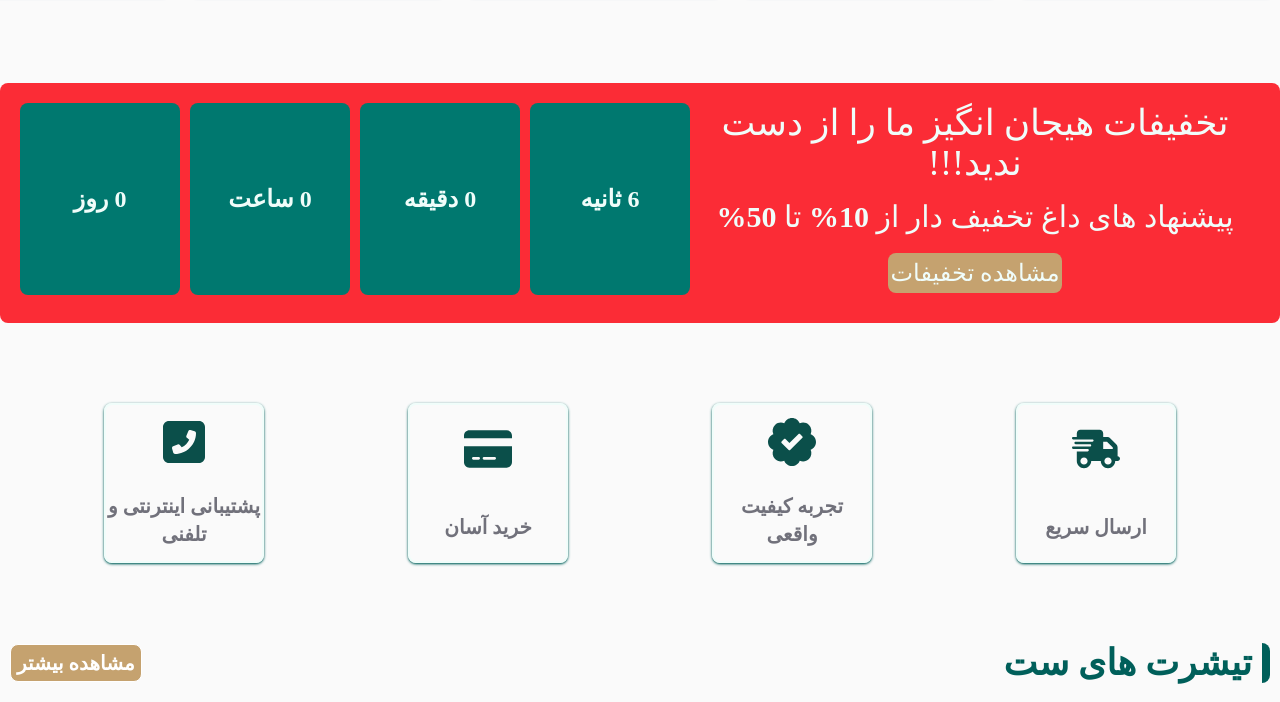
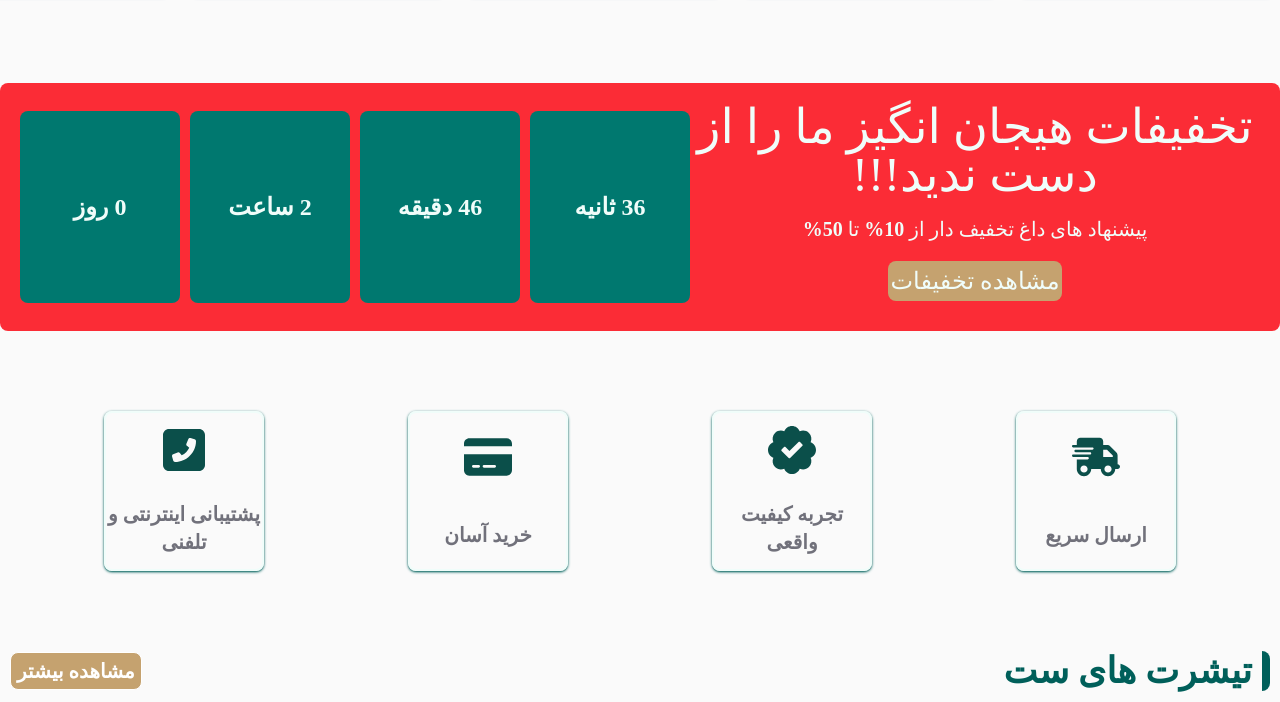
Before and after one commit to Hassan-Mousavi/T-shirt_online-shop, a website: page index.html in a window 1280 px wide. Shown: the part 2716-3418 px from the top of the page. Drawn offline with Linux system fonts and the light colour scheme.

Commit message:
new update timer

```diff
--- a/index.html
+++ b/index.html
@@ -1143,11 +1143,13 @@
       <!-- container div -->
       <div class="xl:w-7xl lg:w-5xl w-full mx-auto">
         <!-- Takhfifat container -->
-        <div class="flex justify-between bg-red-500 p-5 rounded-lg">
+        <div
+          class="flex lg:flex flex-col-reverse lg:flex-row justify-between bg-red-500 p-5 rounded-lg"
+        >
           <!-- Takhfifat content -->
           <div class="text-center text-teal-50 mx-auto space-y-4">
-            <h2 class="text-4xl">تخفیفات هیجان انگیز ما را از دست ندید!!!</h2>
-            <p class="text-3xl">
+            <h2 class="text-3xl md:text-4xl lg:text-5xl">تخفیفات هیجان انگیز ما را از دست ندید!!!</h2>
+            <p class="text-xl">
               پیشنهاد های داغ تخفیف دار از
               <span class="font-bold">10%</span> تا<span class="font-bold">
                 50%</span
@@ -1161,7 +1163,7 @@
           </div>
           <!-- Takhfifat timer -->
           <div
-            class="timer_container flex flex-row-reverse gap-x-2.5 child:rounded-lg child:w-40 child:h-48 child:bg-teal-700 child:text-center child:flex child:gap-x-1 child:items-center child:justify-center child:text-2xl child:text-teal-50 child:font-bold"
+            class="timer_container flex flex-row-reverse gap-x-2.5 items-center justify-center mb-5 md:mb-3 lg:mb-0 child:rounded-lg child:w-40 child:h-48 child:bg-teal-700 child:text-center child:flex child:gap-x-1 child:items-center child:justify-center child:text-2xl child:text-teal-50 child:font-bold"
           >
             <!-- timer boxes -->
             <!-- box day -->
--- a/public/script/app.js
+++ b/public/script/app.js
@@ -53,7 +53,7 @@ timerDay.textContent = `${0} روز`;
 timerHour.textContent = `${0} ساعت`;
 timerMinute.textContent = `${0} دقیقه`;
 timerSecond.textContent = `${0} ثانیه`;
-let time = 10;
+let time = 10000;
 const tick = function () {
   const day = Math.floor(time / 86400);
   const hour = Math.trunc(Math.floor(time % 86400) / 3600);
@@ -66,5 +66,4 @@ const tick = function () {
   // time--;
   time === 0 ? clearInterval(tick) : time--;
 };
-
-setInterval(tick, 1000);
+setInterval(tick,1000);
```
Also changed, not shown: public/styles/output.css.
